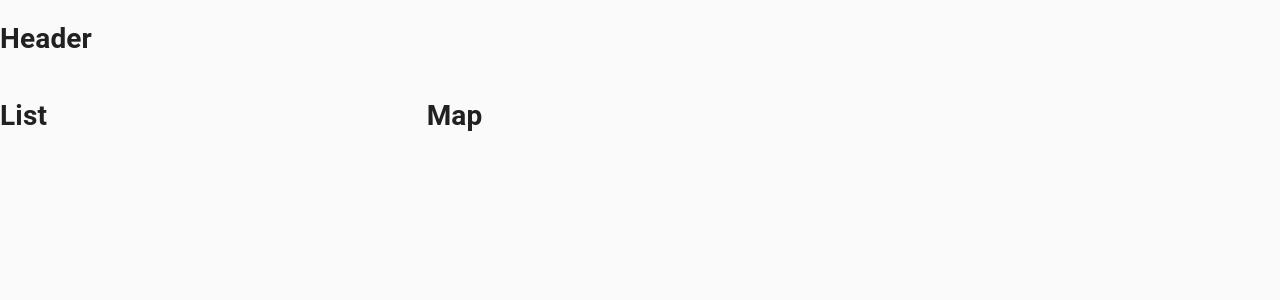
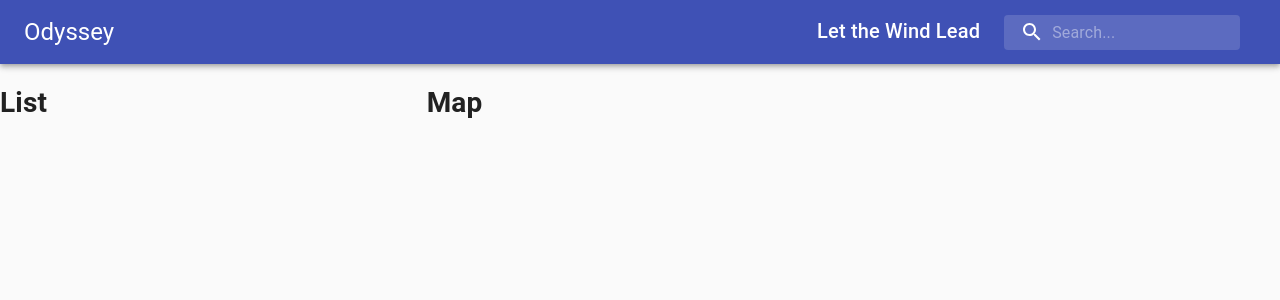
Before and after one commit to mikey6453/Odyssey, a React (Create React App) app: page / in a window 1280 px wide. Shown: the top 300 px of the page. Built offline with nearby package versions, Linux system fonts and the light colour scheme.

Commit message:
create header and some css / created search bar

```diff
--- a/src/components/Header/Header.jsx
+++ b/src/components/Header/Header.jsx
@@ -1,10 +1,33 @@
 import React from 'react';
 import { Autocomplete } from '@react-google-maps/api';
 import { AppBar, Toolbar, Typography, InputBase, Box } from '@material-ui/core';
+import SearchIcon from '@material-ui/icons/Search';
+
+import useStyles from './HeaderStyles'
 
 const Header = () => {
+    const classes = useStyles();
     return (
-        <h1>Header</h1>
+        <AppBar position="static">
+            <Toolbar className={classes.toolbar}>
+                <Typography variant="h5" className={classes.title}>
+                    Odyssey
+                </Typography>
+                <Box display="flex">
+                <Typography variant="h6" className={classes.title}>
+                    Let the Wind Lead
+                </Typography>
+                {/* <Autocomplete> */}
+                    <div className={classes.search}>
+                        <div className={classes.searchIcon}>
+                            <SearchIcon />
+                        </div>
+                        <InputBase placeholder="Search..." classes={{ root: classes.inputRoot, input: classes.inputInput}} />
+                    </div>
+                {/* </Autocomplete> */}
+                </Box>
+            </Toolbar>
+        </AppBar>
     );
 }
 
--- /dev/null
+++ b/src/components/Header/HeaderStyles.js
@@ -0,0 +1,32 @@
+import { alpha, makeStyles } from '@material-ui/core/styles';
+
+export default makeStyles((theme) => ({
+  title: {
+    display: 'none',
+    [theme.breakpoints.up('sm')]: {
+      display: 'block',
+    },
+  },
+  search: {
+    position: 'relative',
+    borderRadius: theme.shape.borderRadius,
+    backgroundColor: alpha(theme.palette.common.white, 0.15),
+    '&:hover': { backgroundColor: alpha(theme.palette.common.white, 0.25) },
+    marginRight: theme.spacing(2),
+    marginLeft: 0,
+    width: '100%',
+    [theme.breakpoints.up('sm')]: { marginLeft: theme.spacing(3), width: 'auto' },
+  },
+  searchIcon: {
+    padding: theme.spacing(0, 2), height: '100%', position: 'absolute', pointerEvents: 'none', display: 'flex', alignItems: 'center', justifyContent: 'center',
+  },
+  inputRoot: {
+    color: 'inherit',
+  },
+  inputInput: {
+    padding: theme.spacing(1, 1, 1, 0), paddingLeft: `calc(1em + ${theme.spacing(4)}px)`, transition: theme.transitions.create('width'), width: '100%', [theme.breakpoints.up('md')]: { width: '20ch' },
+  },
+  toolbar: {
+    display: 'flex', justifyContent: 'space-between',
+  },
+}));
```
Also changed, not shown: src/components/Header/styles.js (deleted), src/components/List/ListStyles.js (added), src/components/List/styles.js (deleted), src/components/LocationDetails/LocationDetailsStyles.js (added), src/components/LocationDetails/styles.js (deleted), src/components/Map/MapStyles.js (added), src/components/Map/styles.js (deleted).
